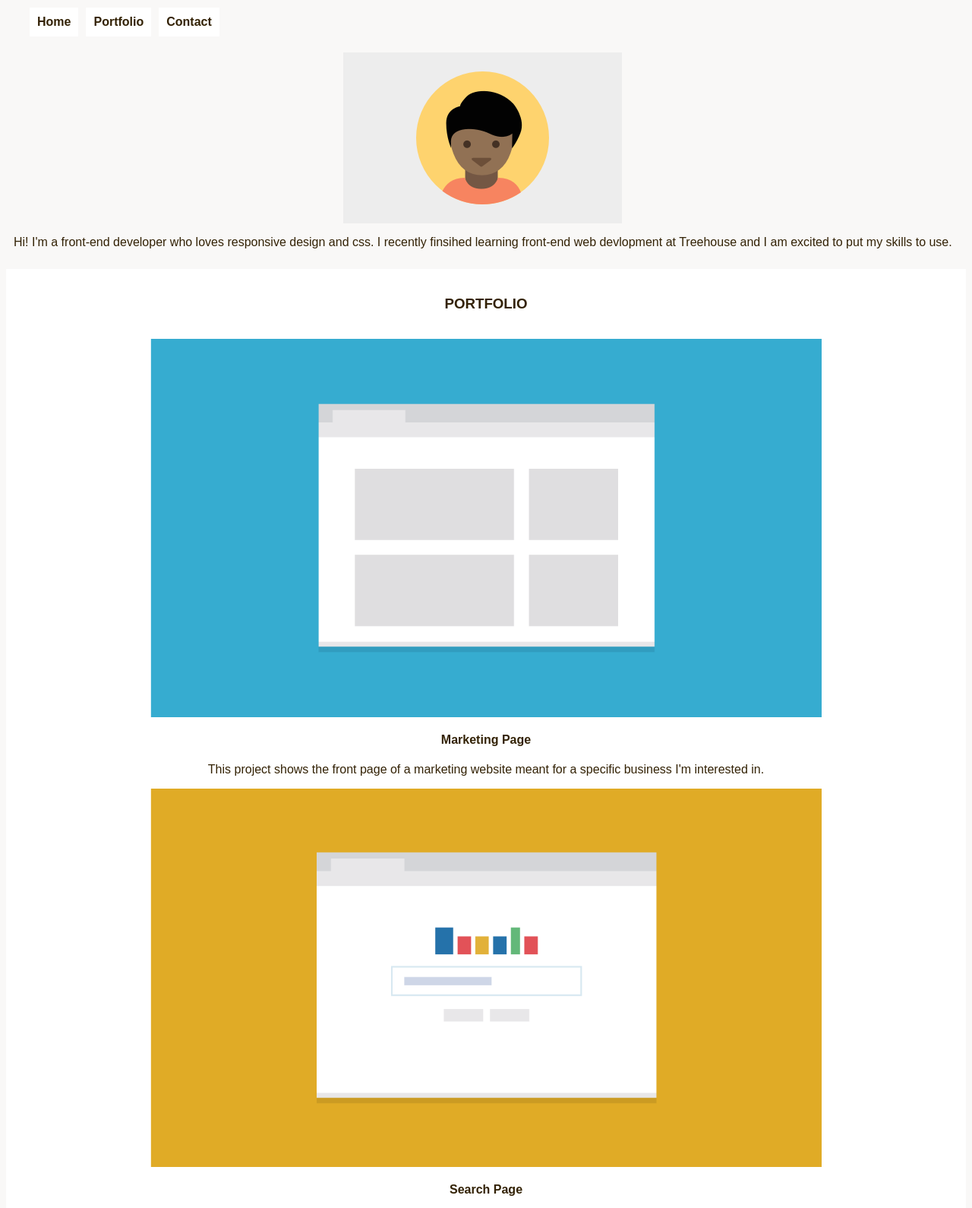
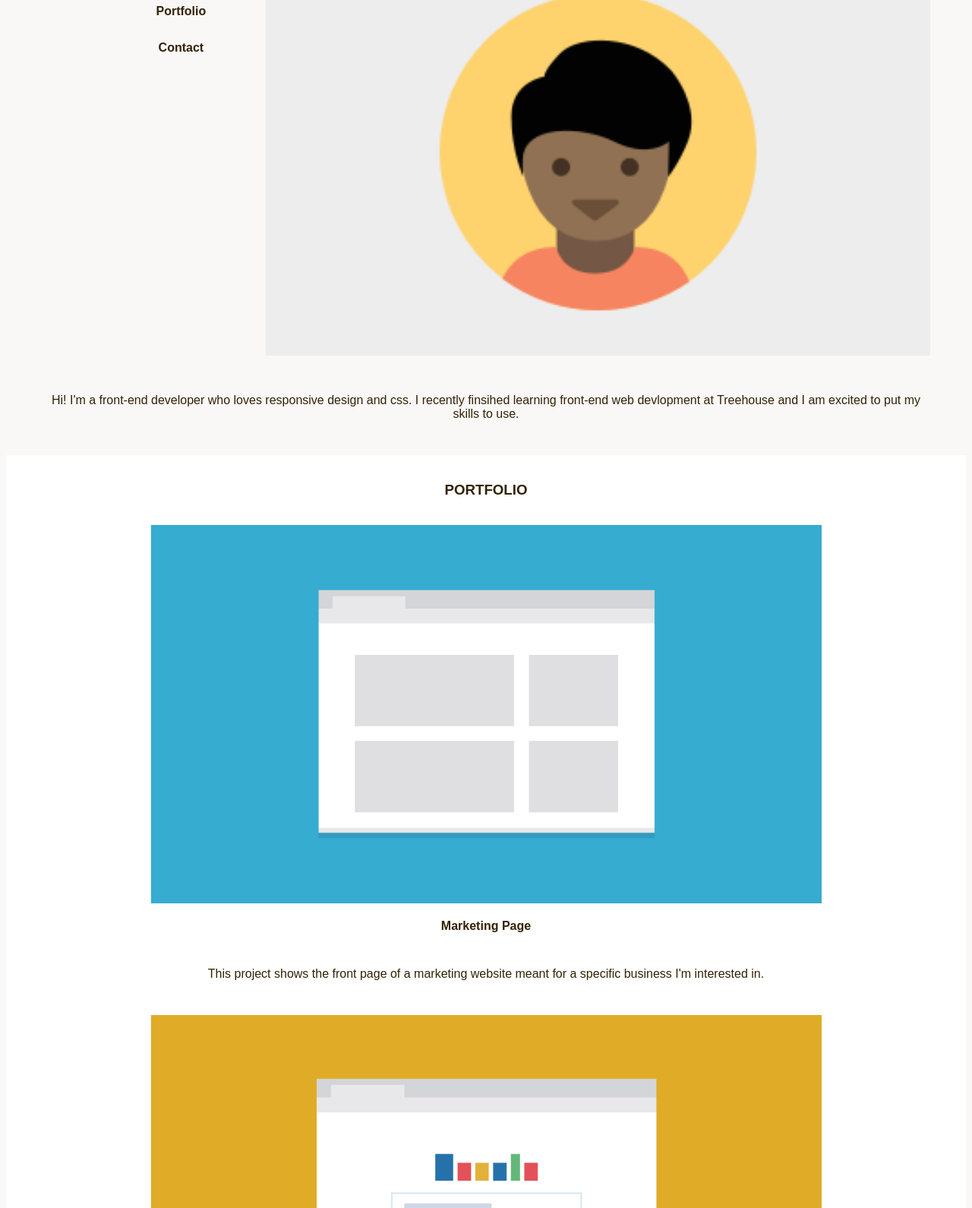
Before and after one commit to mbmariahb2116/Responsive-Layout-Website, a plain HTML site: page index.html in a window 1280 px wide. Shown: the part 81-1671 px from the top of the page at 76% size. Drawn offline with Linux system fonts and the light colour scheme; a web font is replaced by a local one.

Commit message:
Updated the 768px view

```diff
--- a/css/styles.css
+++ b/css/styles.css
@@ -11,9 +11,6 @@ body {
     flex-wrap: wrap;
 }
 
-.container {
-    margin: 10px;
-}
 
 ul {
     list-style: none;
@@ -38,9 +35,9 @@ text-align: center;
     display: block;
 }
 
-.portfolio h3 {
+section h3 {
     padding: 10px;
-   margin: 25px;
+    margin: 25px;
 }
 
 h3, h4 {
@@ -55,12 +52,13 @@ img {
 
 p {
     text-align: center;
+    margin: 30px;
+    padding: 15px;
 }
 
-.portfolio{
+section {
     background-color:white;
     margin: 0;
-    display: block;
 }
 
 footer {
@@ -72,37 +70,31 @@ footer {
 
 @media screen and (min-width: 768px) {
 
-    .main-header,
+    .main-header, .main-nav
+    {
+        display: flex;
+        flex-wrap: wrap;
+
+    }
+
+    .main-header img {
+        flex: 33.33%;
+        padding: 5px;
+    }
+
     .main-nav {
-        display: flex;
+        flex-direction: column;
+        align-items: center;
+    }
+
+    .main-nav li {
+        background: none;
+        padding: 10px;
     }
 
 
-    /*body {
-      width: 100%;
-      max-width: 1000px;
-      margin: 0 auto;
-    }
 
-    .container{
-        display: flex;
-        flex-direction: column;
-        justify-content: flex-start;
-        flex-wrap: wrap;
-        margin: auto;
-    }
 
-    header ul, .nav-item1{
-        display: flex;
-        flex: 3;
-        flex-wrap: wrap;
-    }
-
-    .nav-item2, .nav-item3, .nav-item4 {
-        background-color: none;
-        padding: 10px;
-        margin: 5px;
-    }*/
 
 
 }
--- a/index.html
+++ b/index.html
@@ -9,7 +9,6 @@
 </head> <!--End of the head element-->
 <body>
   <header class="main-header">
-    <div class ="container">
     <h2 class="name">Matin Williams</h2>
     <ul class="main-nav">
       <li class="nav-item2">Home</li>
@@ -24,53 +23,55 @@
     </p>
   </header><!--End of the header element-->
 
-  <div class ="portfolio">
+
   <section>
     <h3>PORTFOLIO</h3>
-      <div class ="item">
+    <div class ="portfolio">
+      <div class ="primary col">
       <img src="images/portfolio-1.png" alt="Marketing Image">
       <h4>Marketing Page</h4>
       <p>This project shows the front page of a marketing website meant for a
         specific business I'm interested in.
       </p>
       </div>
-      <div class ="item">
+      <div class ="secondary col">
       <img src="images/portfolio-2.png" alt="Search Image">
       <h4>Search Page</h4>
       <p>This project searches through a specific databased to find information
         that the user is trying to look up.
       </p>
       </div>
-      <div class ="item">
+      <div class ="primary col">
       <img src="images/portfolio-3.png" alt="Travel Image">
       <h4>Travel App</h4>
       <p>This project compares travel times based on different transportation
         methods and tells you the best one.
       </p>
       </div>
-      <div class ="item">
+      <div class ="secondary col">
       <img src="images/portfolio-4.png" alt="Favorites Image">
       <h4>Map of Favorite Spots</h4>
       <p>This project uses mapping ais to plot points for the favorite spots in
         the city for a do-it-yourself walking tour.
       </p>
       </div>
-      <div class ="item">
+      <div class ="primary col">
       <img src="images/portfolio-5.png" alt="Gallery Image 5">
       <h4>Photo Gallery</h4>
       <p>This project shows pictures from a recent trip to the viewer and allows
         them to easily navigate through photos.
       </p>
       </div>
-      <div class ="item">
+      <div class ="secondary col">
       <img src="images/portfolio-6.png" alt="Calculator Image 6">
       <h4>Calculator</h4>
       <p>Someone can enter in the numbers they want, and press the big blue button
         to get the result.
       </p>
       </div>
+    </div>
   </section>
-  </div>
+
 
   <footer>
     <h3>Contact</h3>
```
